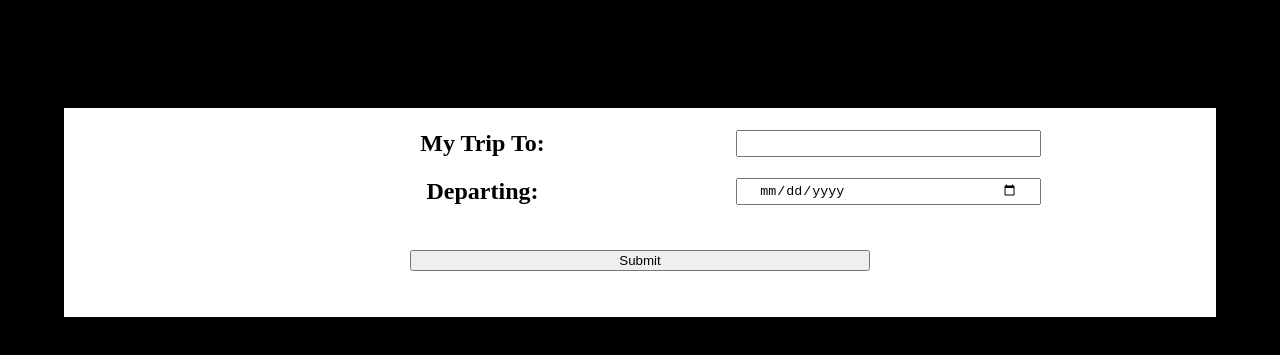
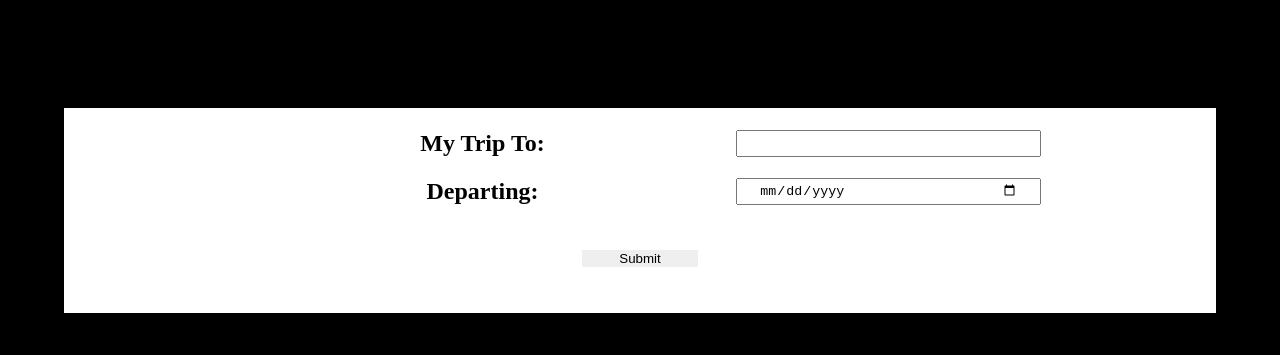
Before and after one commit to ColeLybbert/fend-final, a website built with webpack: page src/client/html/index.html in a window 1280 px wide. Shown: the part 59-414 px from the top of the page. Built offline with nearby package versions, Linux system fonts and the light colour scheme.

Commit message:
rubric changes

```diff
--- a/src/client/styles/body.scss
+++ b/src/client/styles/body.scss
@@ -70,19 +70,26 @@ body {
             }
 
             #submitBtn {
-                width: 90%;
-                margin: 2% 30%;
+                width: 30%;
+                margin: 2% 45%;
+                border: none;
             }
 
-            @media screen and (min-width: $medium) {
-                #removeBtn {
+            #submitBtn:hover {
+                border: 1px solid black;
+            }
+
+            @media screen and (min-width: $small){
+                #submitBtn {
                     width: 20%;
+                    margin: 2% 25%;
                 }
             }
 
-            @media screen and (min-width: $small) and (max-width: $medium) {
-                #removeBtn {
-                    width: 30%;
+            @media screen and (min-width: $large){
+                #submitBtn {
+                    width: 10%;
+                    margin: 2% 25%;
                 }
             }
 
```
Also changed, not shown: dist/bundle.js, dist/index.html, dist/main.css, dist/service-worker.js, src/client/html/index.html (line endings or trailing spaces), 3 other files.
